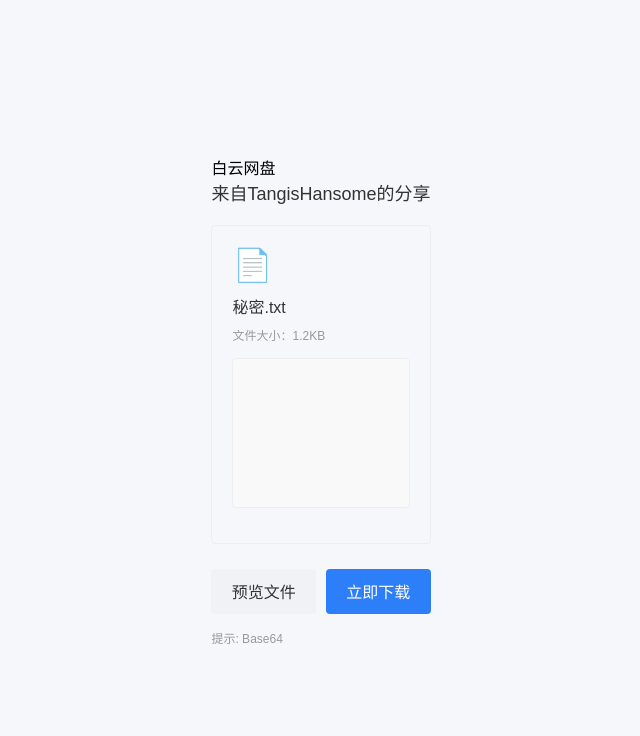
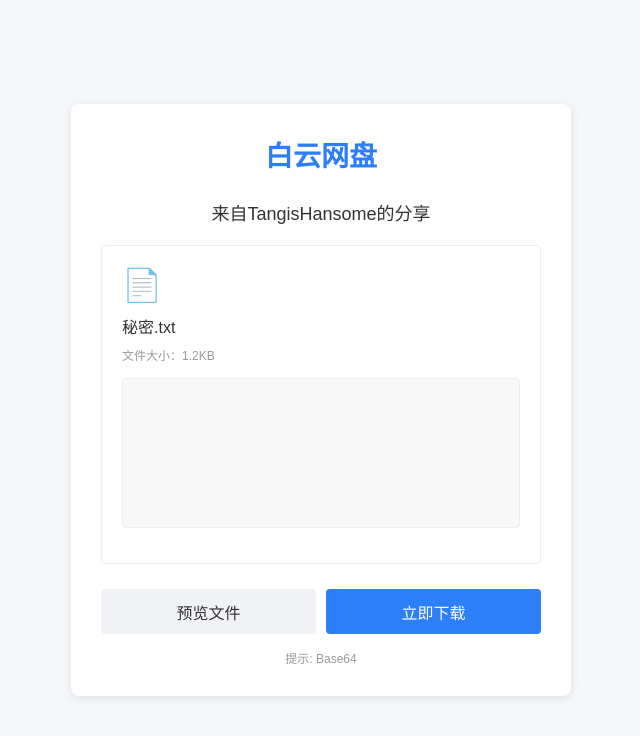
Before and after one commit to GrainRainGY/card, a plain HTML site: page forXiang/download.html in a window 1280 px wide. Shown: the whole page, without its empty margins (319-959 px from the left). Drawn offline with Linux system fonts and the light colour scheme.

Commit message:
Update download.html

```diff
--- a/forXiang/download.html
+++ b/forXiang/download.html
@@ -20,7 +20,7 @@
                 min-height: 100vh;
             }
 
-            。container {
+            #container {
                 width: 100%;
                 max-width: 500px;
                 padding: 30px;
@@ -30,7 +30,7 @@
                 text-align: center;
             }
 
-            。logo {
+            #logo {
                 font-size: 28px;
                 color: #2d7ff9;
                 margin-bottom: 25px;
@@ -128,8 +128,8 @@
         </style>
     </head>
     <body>
-        <div class="container">
-            <div class="logo">白云网盘</div>
+        <div id="container">
+            <div id="logo">白云网盘</div>
             <div class="title">来自TangisHansome的分享</div>
             <div class="file-card">
                 <div class="file-icon">📄</div>
```
